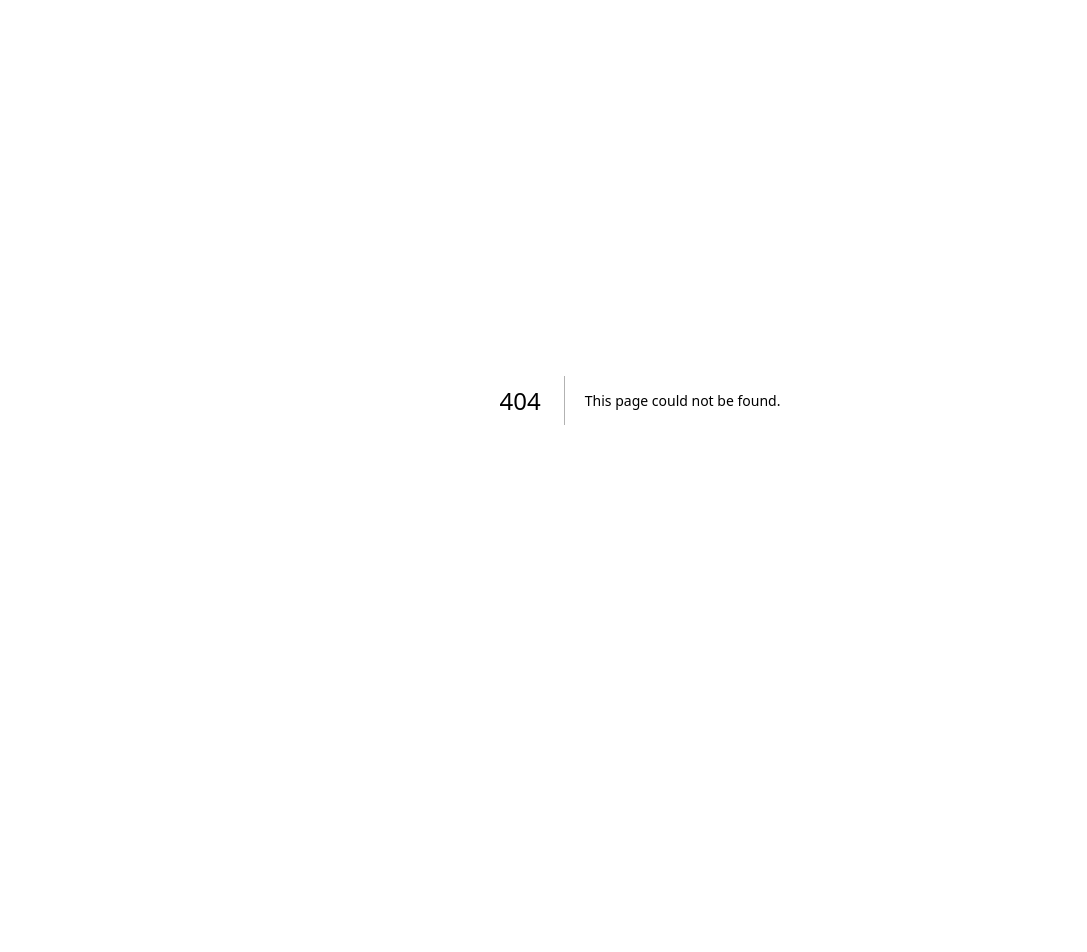
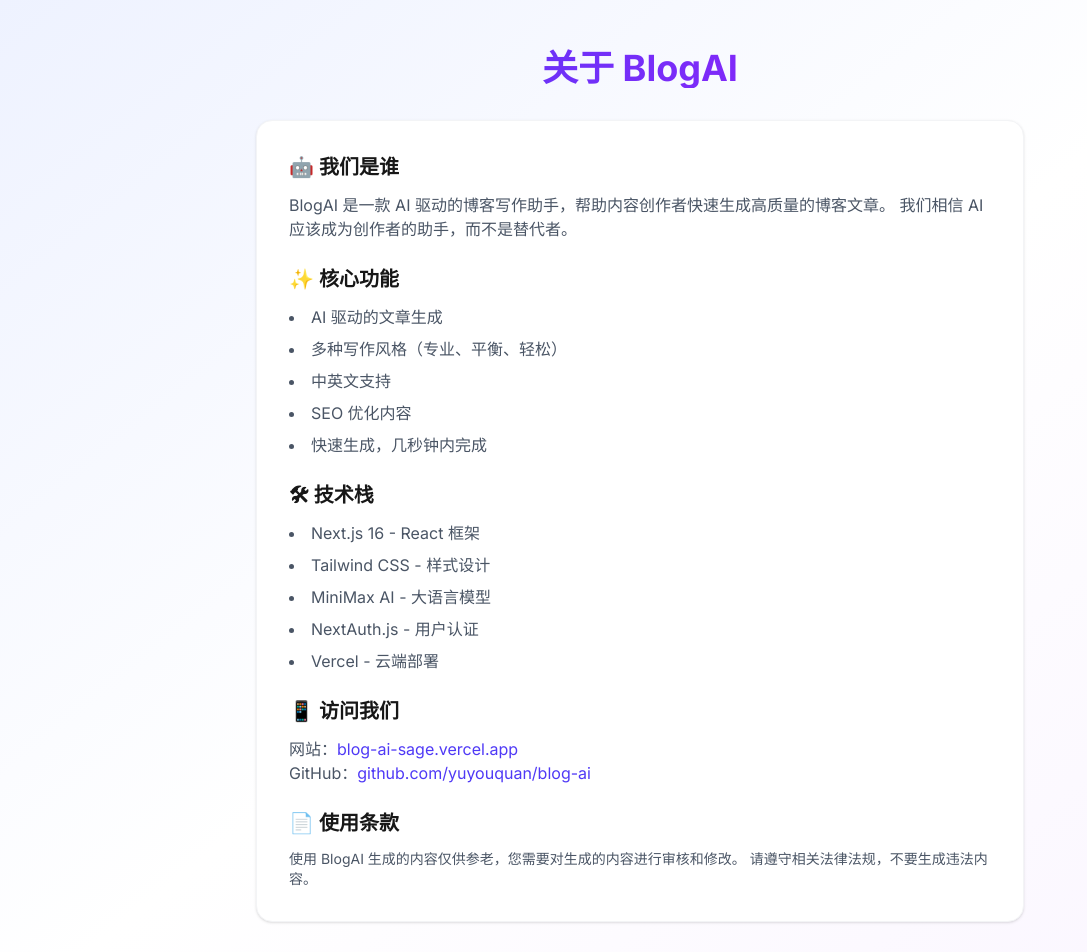
Before and after one commit to yuyouquan/blog-ai, a Next.js app: page /about in a window 1280 px wide. Before the commit this address had no page. Shown: the top 952 px of the page, without its empty margins (0-1087 px from the left). Before the commit the page ends 800 px from the top, so only its background shows below. Built offline with nearby package versions, Linux system fonts and the light colour scheme.

Commit message:
Feat: 添加关于页面

```diff
--- /dev/null
+++ b/src/app/about/page.tsx
@@ -0,0 +1,70 @@
+export const metadata = {
+  title: '关于 - BlogAI',
+  description: '关于 BlogAI - AI 博客写作助手',
+};
+
+export default function About() {
+  return (
+    <div className="min-h-screen bg-gradient-to-br from-indigo-50 via-white to-purple-50 py-12 px-4">
+      <div className="max-w-3xl mx-auto">
+        <h1 className="text-4xl font-bold text-center mb-8 bg-gradient-to-r from-indigo-600 to-purple-600 bg-clip-text text-transparent">
+          关于 BlogAI
+        </h1>
+
+        <div className="bg-white rounded-2xl shadow-sm border border-gray-100 p-8 space-y-6">
+          <section>
+            <h2 className="text-xl font-semibold mb-3">🤖 我们是谁</h2>
+            <p className="text-gray-600">
+              BlogAI 是一款 AI 驱动的博客写作助手，帮助内容创作者快速生成高质量的博客文章。
+              我们相信 AI 应该成为创作者的助手，而不是替代者。
+            </p>
+          </section>
+
+          <section>
+            <h2 className="text-xl font-semibold mb-3">✨ 核心功能</h2>
+            <ul className="list-disc list-inside text-gray-600 space-y-2">
+              <li>AI 驱动的文章生成</li>
+              <li>多种写作风格（专业、平衡、轻松）</li>
+              <li>中英文支持</li>
+              <li>SEO 优化内容</li>
+              <li>快速生成，几秒钟内完成</li>
+            </ul>
+          </section>
+
+          <section>
+            <h2 className="text-xl font-semibold mb-3">🛠 技术栈</h2>
+            <ul className="list-disc list-inside text-gray-600 space-y-2">
+              <li>Next.js 16 - React 框架</li>
+              <li>Tailwind CSS - 样式设计</li>
+              <li>MiniMax AI - 大语言模型</li>
+              <li>NextAuth.js - 用户认证</li>
+              <li>Vercel - 云端部署</li>
+            </ul>
+          </section>
+
+          <section>
+            <h2 className="text-xl font-semibold mb-3">📱 访问我们</h2>
+            <p className="text-gray-600">
+              网站：<a href="https://blog-ai-sage.vercel.app" className="text-indigo-600 hover:underline">blog-ai-sage.vercel.app</a>
+            </p>
+            <p className="text-gray-600">
+              GitHub：<a href="https://github.com/yuyouquan/blog-ai" className="text-indigo-600 hover:underline">github.com/yuyouquan/blog-ai</a>
+            </p>
+          </section>
+
+          <section>
+            <h2 className="text-xl font-semibold mb-3">📄 使用条款</h2>
+            <p className="text-gray-600 text-sm">
+              使用 BlogAI 生成的内容仅供参老，您需要对生成的内容进行审核和修改。
+              请遵守相关法律法规，不要生成违法内容。
+            </p>
+          </section>
+        </div>
+
+        <p className="text-center text-gray-400 text-sm mt-8">
+          © 2026 BlogAI. All rights reserved.
+        </p>
+      </div>
+    </div>
+  );
+}
```
Also changed, not shown: 1 other file (tests, documents, lock files or other folders).
